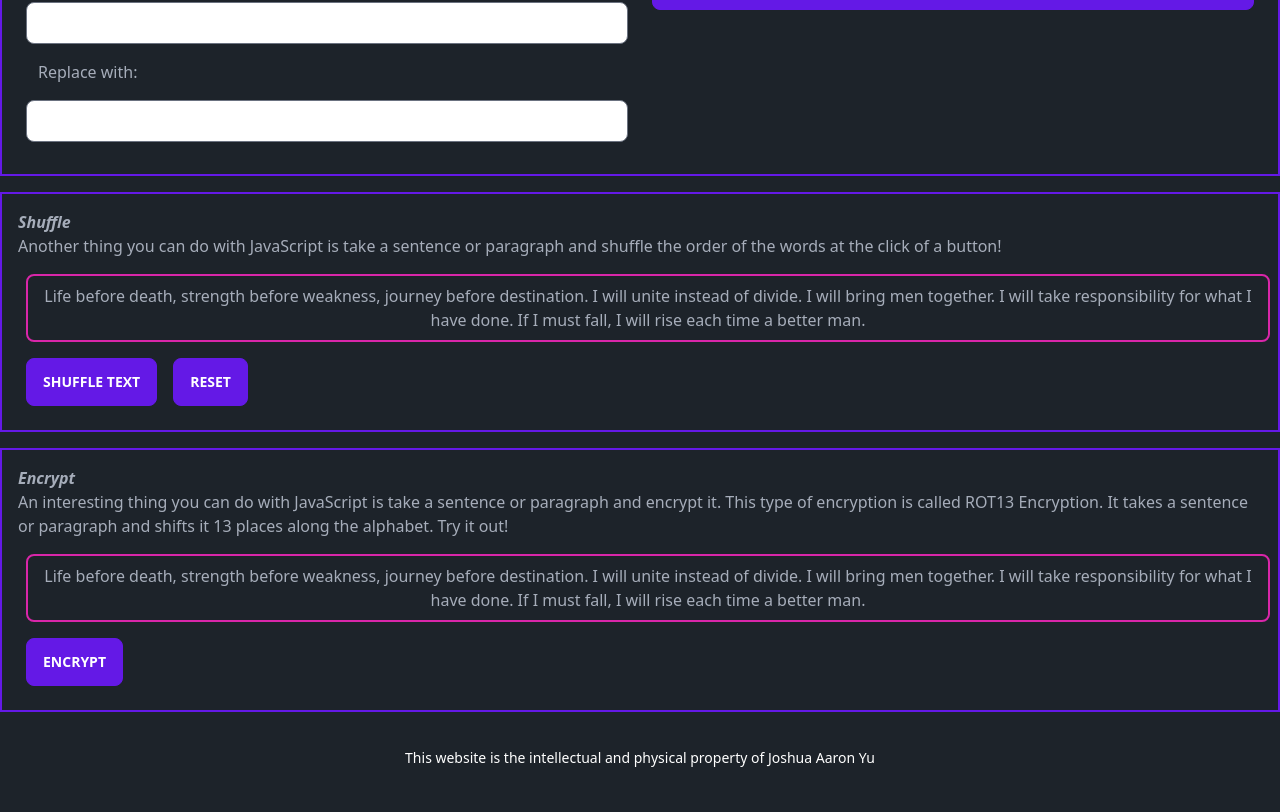
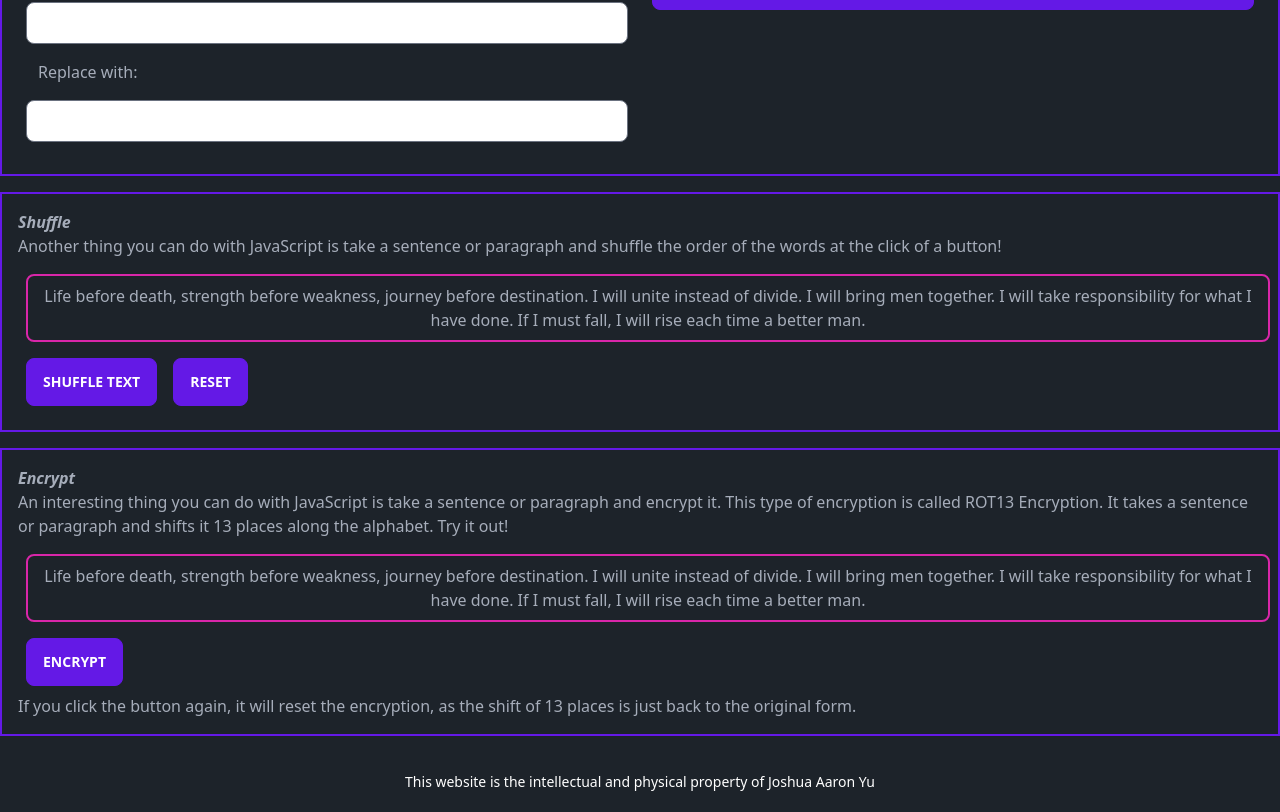
Before and after one commit to JoshuaYu2023/personal-website, a Next.js app in the folder frontend/: page /js-events in a window 1280 px wide. Shown: the part 414-1226 px from the top of the page. Before the commit the page ends 1202 px from the top, so only its background shows below. Built offline with nearby package versions, Linux system fonts and the light colour scheme; what tailwindcss-animated would draw is missing.

Commit message:
add some styling

```diff
--- a/frontend/src/app/js-events/components/Encrypt.tsx
+++ b/frontend/src/app/js-events/components/Encrypt.tsx
@@ -3,6 +3,7 @@ export function Encrypt() {
         <div>
             <p className={'container text-center m-2 p-2 border-2 border-secondary rounded-lg'} id={'words'}>Life before death, strength before weakness, journey before destination. I will unite instead of divide. I will bring men together. I will take responsibility for what I have done. If I must fall, I will rise each time a better man.</p>
             <button className={'btn btn-xs sm:btn-sm md:btn-md btn-primary m-2'} onClick={HandleEncryption}>Encrypt</button>
+            <p>If you click the button again, it will reset the encryption, as the shift of 13 places is just back to the original form.</p>
         </div>
     )
 }
```
